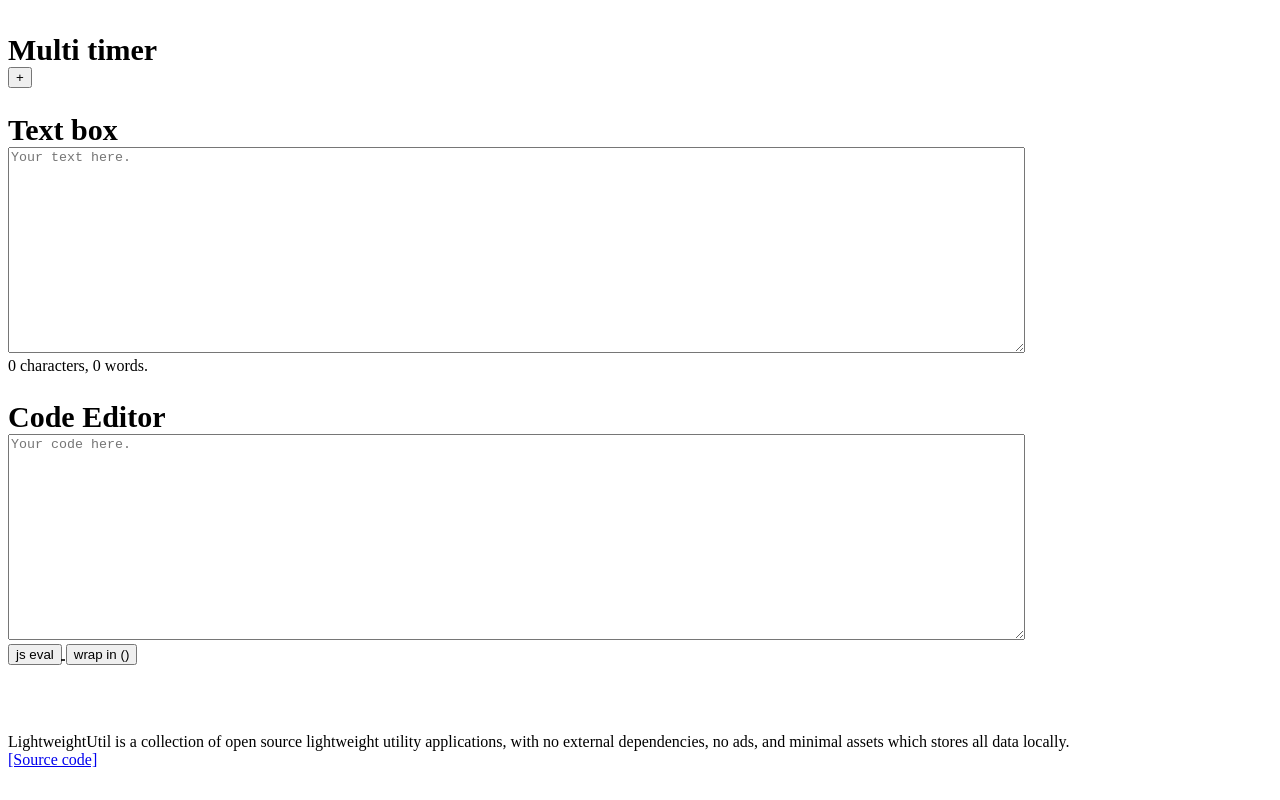
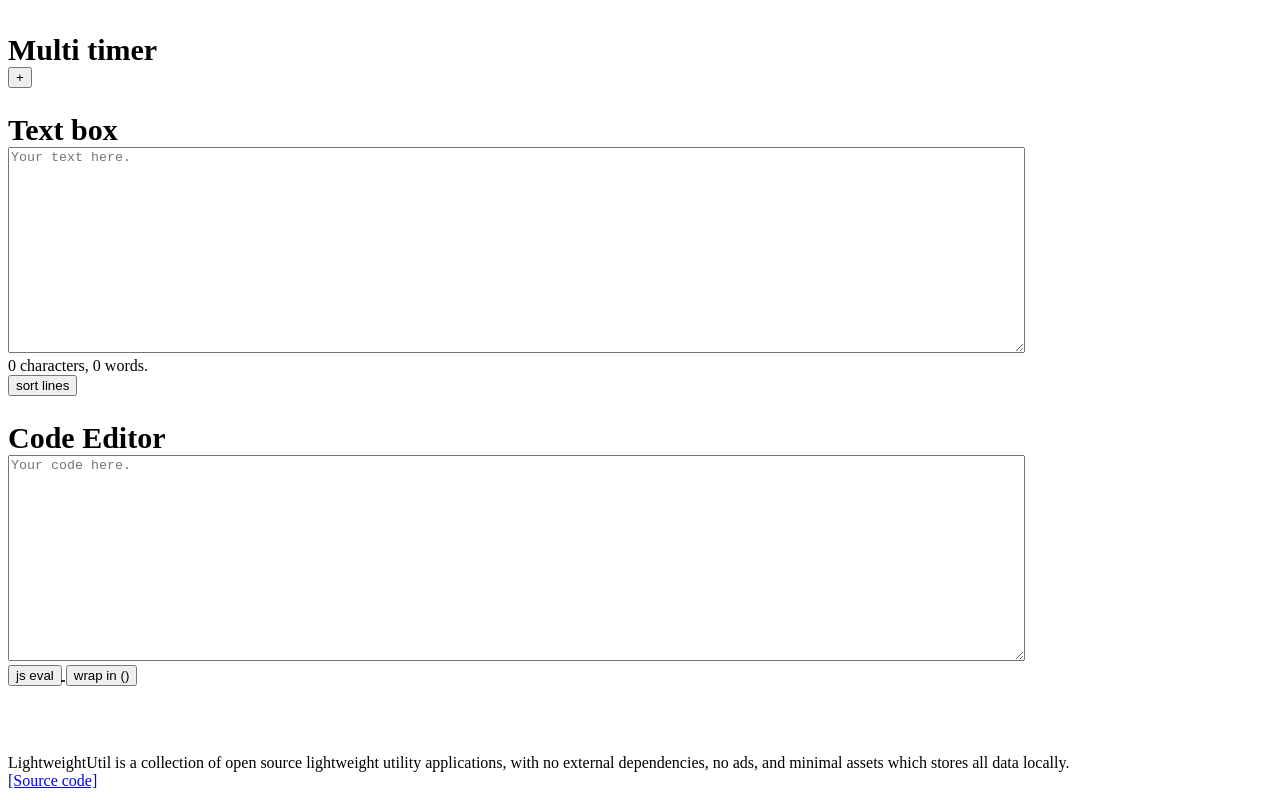
Before and after one commit to NolanWhitecotton/lightweightutil, a plain HTML site: page index.html in a window 1280 px wide. Drawn offline with Linux system fonts and the light colour scheme.

Commit message:
Textbox: added a sort lines button
This button splits the input at newlines sorts them, then updates the input.

```diff
--- a/index.html
+++ b/index.html
@@ -49,6 +49,8 @@
 		<textarea id = "textarea" style="width: 80%; height: 15em;" placeholder="Your text here." onkeyup="tb_updateCharacterCounts()"></textarea>
 		<br/>
 		<span id="characterCount">0</span> characters, <span id="wordCount">0</span> words.
+		<br/>
+		<input type="button" value="sort lines" onclick="tb_alphabetizeLines()">
 
 		<!-- code editor -->
 		<div class="fs30b" id="codeEditor">Code Editor</div>
--- a/textbox.js
+++ b/textbox.js
@@ -16,3 +16,20 @@ function tb_updateCharacterCounts(){
 
 	document.getElementById("wordCount").innerHTML = wordCount;
 }
+
+//sorts all of the lines in the textbox alphabetically (does not ignore case)
+function tb_alphabetizeLines(){
+	let input = document.getElementById("textarea");
+	let lines = input.value.split("\n");
+	lines.sort();
+
+	let output = "";
+	for(let i=0; i<lines.length; i++){
+		output += lines[i];
+		if(i != lines.length-1){//if not the last line
+			output += "\n";
+		}
+	}
+
+	input.value = output;
+}
```
